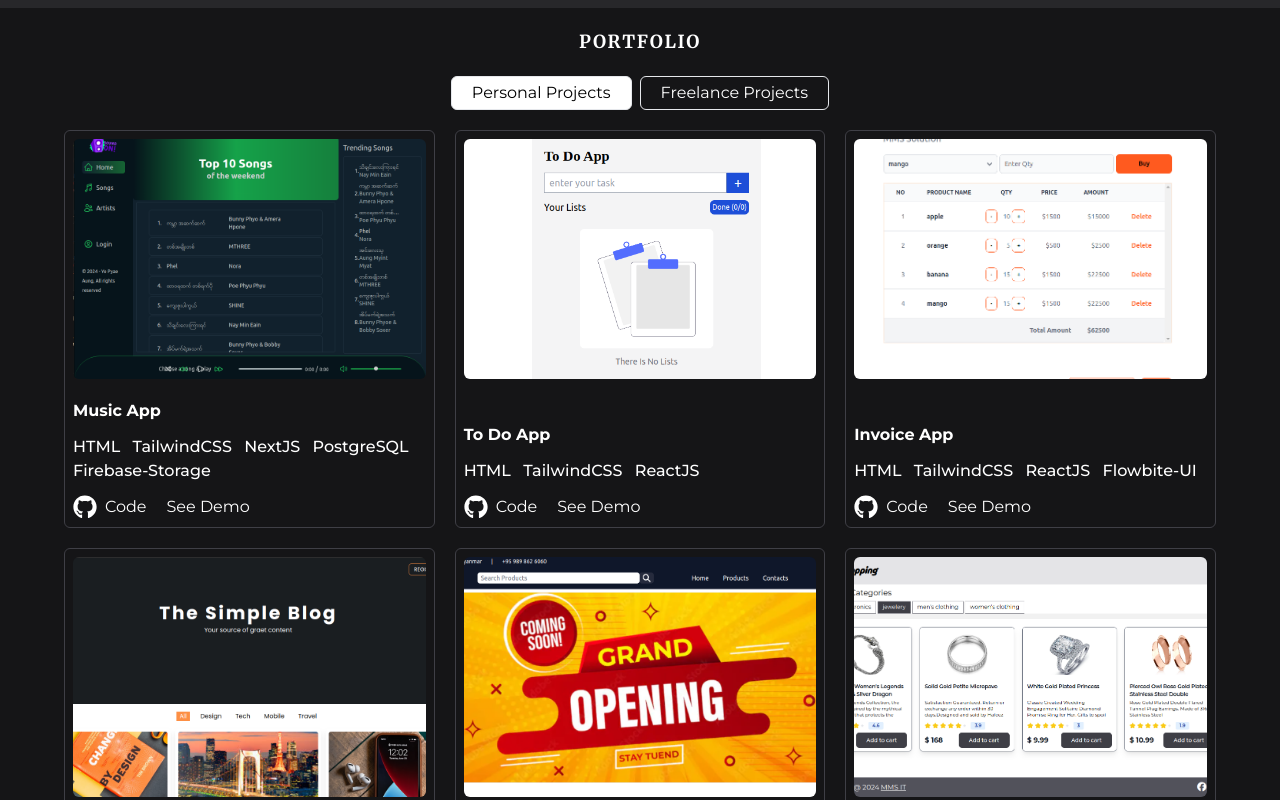
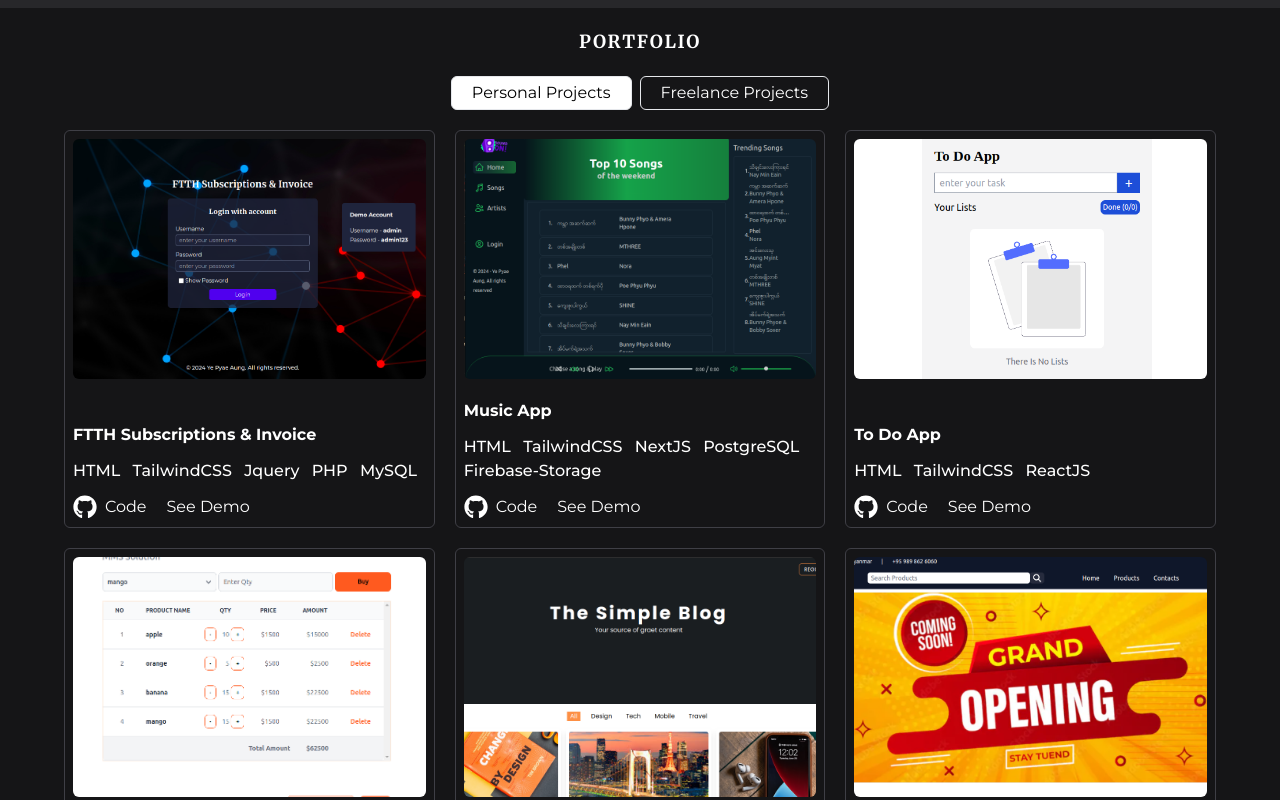
Before and after one commit to yepyaeaung13/my-portfolio, a React (Vite) app: page / in a window 1280 px wide. Shown: the part 1200-2000 px from the top of the page. Built offline with nearby package versions, Linux system fonts and the light colour scheme; the HTML template or start-up script is replaced by a standard one.

Commit message:
add projects

```diff
--- a/src/components/Portfolio.jsx
+++ b/src/components/Portfolio.jsx
@@ -12,6 +12,15 @@ import FreelanceProject from "./FreelanceProject";
 const Portfolio = () => {
   const [active, setActive] = useState(true);
   const [projects, setProjects] = useState([
+    {
+      id: Date.now(),
+      title: "FTTH Subscriptions & Invoice",
+      description: "Features - ",
+      tech: "HTML TailwindCSS Jquery PHP MySQL",
+      code: "https://github.com/yepyaeaung13/ftth-invoice-php",
+      url: "http://ftth-invoice.infinityfreeapp.com/login",
+      img: "/ftth-invoice.png",
+    },
     {
       id: Date.now(),
       title: "Music App",
```
Also changed, not shown: public/ftth-invoice.png (added), 3 other files (tests, documents, lock files or other folders).
